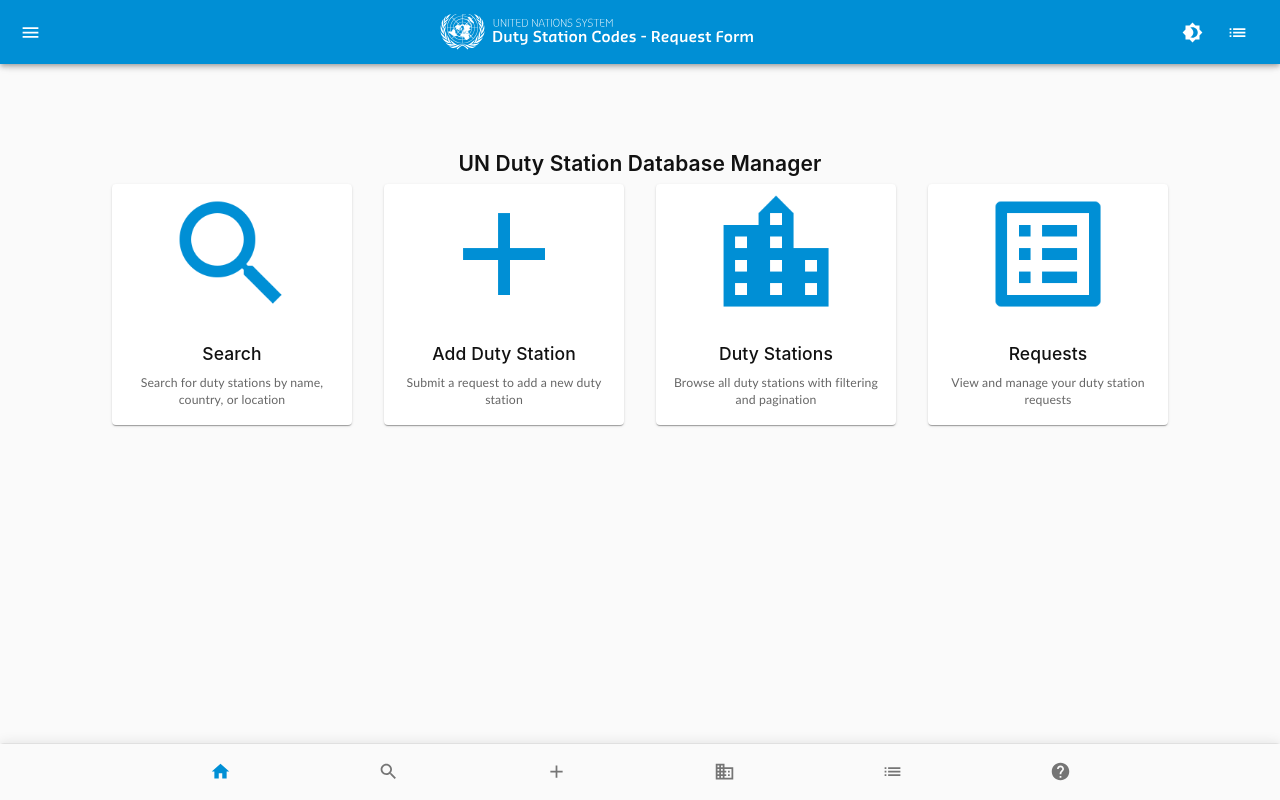
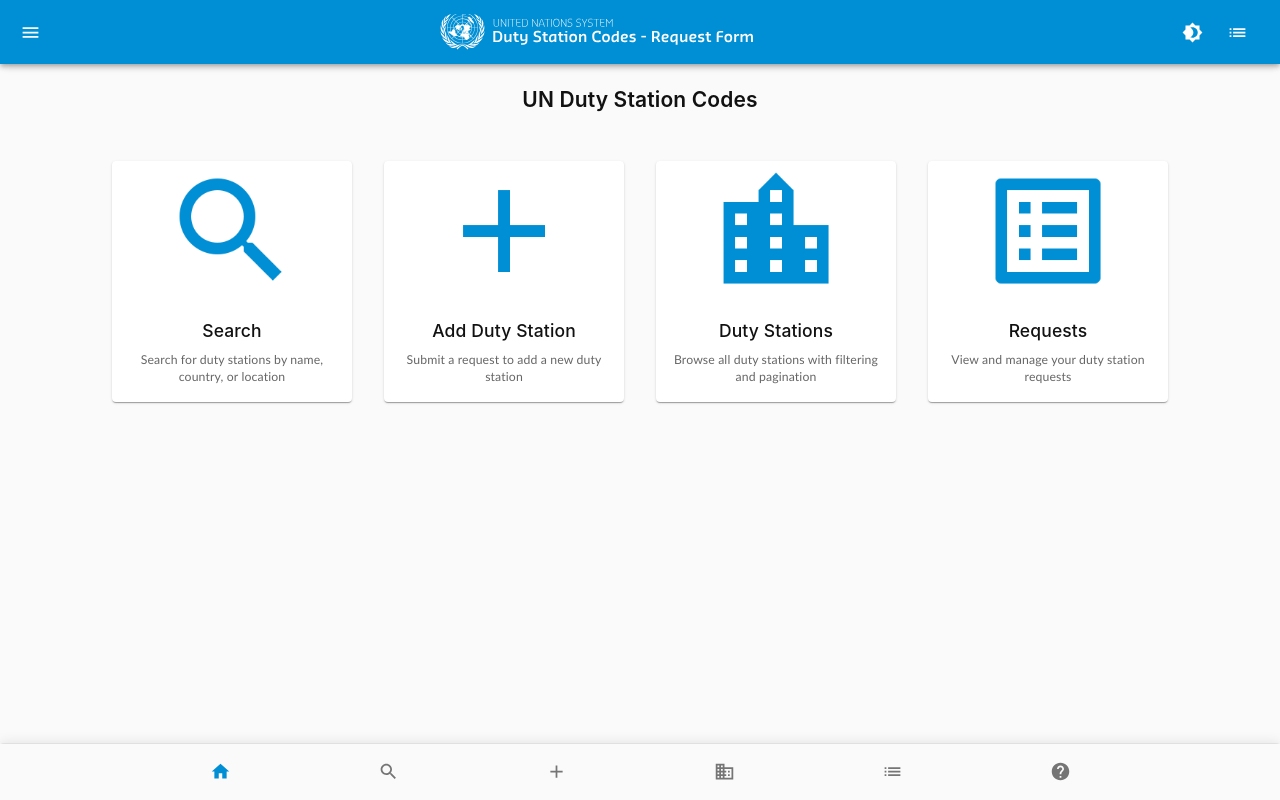
Before and after one commit to CEB-HLCM/new-duty-station-database, a React (Vite) app: page / in a window 1280 px wide. Built offline with nearby package versions, Linux system fonts and the light colour scheme.

Commit message:
Fixed favicon and few meta tags...

```diff
--- a/index.html
+++ b/index.html
@@ -2,25 +2,26 @@
 <html lang="en">
   <head>
     <meta charset="UTF-8" />
-    <link rel="icon" type="image/svg+xml" href="/vite.svg" />
+    <link rel="icon" type="image/x-icon" href="/assets/favicon.ico" />
     <meta name="viewport" content="width=device-width, initial-scale=1.0" />
-    <meta name="description" content="UN Duty Station Database Manager - Search, manage, and request duty stations worldwide" />
-    <meta name="keywords" content="UN, United Nations, duty stations, database, CEB, HLCM, HR" />
+    <meta name="robots" content="noindex, nofollow" />
+    <meta name="description" content="UN Duty Station Codes - Search, manage, and request duty stations worldwide" />
+    <meta name="keywords" content="UN, United Nations, duty stations, codes, CEB, HLCM, HR" />
     <meta name="author" content="UN System" />
     <meta name="theme-color" content="#008fd5" />
 
     <!-- Open Graph / Facebook -->
     <meta property="og:type" content="website" />
-    <meta property="og:title" content="UN Duty Station Database Manager" />
+    <meta property="og:title" content="UN Duty Station Codes" />
     <meta property="og:description" content="Search, manage, and request duty stations worldwide" />
     <meta property="og:url" content="/" />
 
     <!-- Twitter -->
     <meta name="twitter:card" content="summary_large_image" />
-    <meta name="twitter:title" content="UN Duty Station Database Manager" />
+    <meta name="twitter:title" content="UN Duty Station Codes" />
     <meta name="twitter:description" content="Search, manage, and request duty stations worldwide" />
 
-    <title>UN Duty Station Database Manager</title>
+    <title>UN Duty Station Codes</title>
 
     <!-- Preload critical fonts -->
     <link rel="preconnect" href="https://fonts.googleapis.com" />
--- a/src/pages/HomePage.tsx
+++ b/src/pages/HomePage.tsx
@@ -42,10 +42,9 @@
   // EXACT replication of CEB Donor Codes HomePage structure
   return (
     <Box>
-      <Toolbar />
       <Box sx={{ textAlign: 'center' }}>
-        <Typography variant="h3" component="h1" gutterBottom>
-          UN Duty Station Database Manager
+        <Typography variant="h3" component="h1" gutterBottom sx={{ marginBottom: '48px' }}>
+          UN Duty Station Codes
         </Typography>
 
         <Grid container spacing={4} justifyContent="center">
```
Also changed, not shown: public/robots.txt (added), 1 other file (tests, documents, lock files or other folders).
